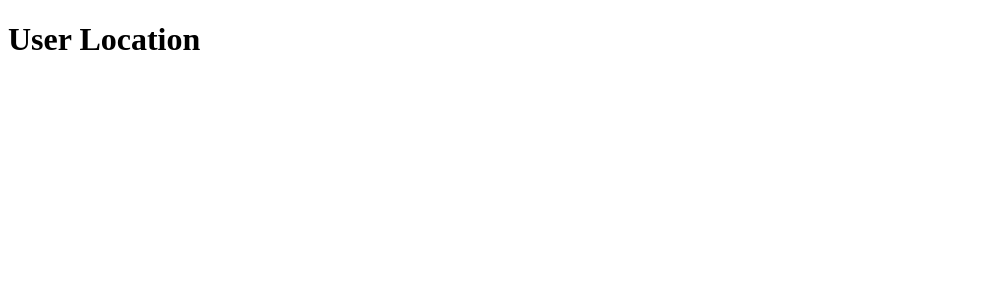
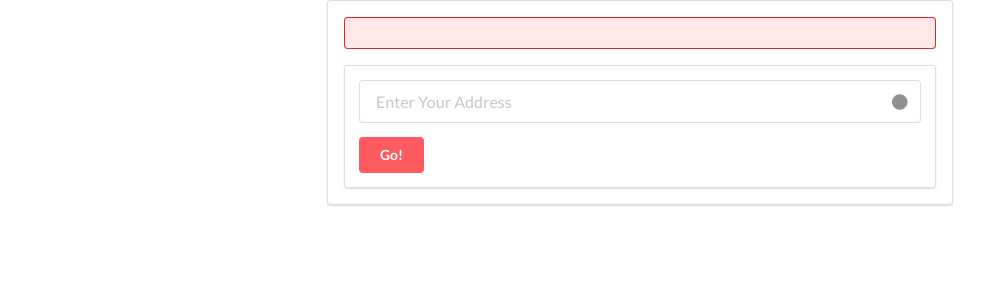
Before and after one commit to olliebs1/googlemaps_vuejs, a Vue app: page /#/ in a window 1280 px wide. Shown: the top 300 px of the page, without its empty margins (0-1007 px from the left). Built offline with nearby package versions, Linux system fonts and the light colour scheme.

Commit message:
semantic ui added and the user locator form has been created

```diff
--- a/public/index.html
+++ b/public/index.html
@@ -6,6 +6,7 @@
     <meta name="viewport" content="width=device-width,initial-scale=1.0">
     <link rel="icon" href="<%= BASE_URL %>favicon.ico">
     <title><%= htmlWebpackPlugin.options.title %></title>
+    <link rel="stylesheet" href="https://cdn.jsdelivr.net/npm/semantic-ui@2.4.2/dist/semantic.min.css">
   </head>
   <body>
     <noscript>
--- a/src/pages/UserLocation.vue
+++ b/src/pages/UserLocation.vue
@@ -1,3 +1,25 @@
 <template>
-    <h1> User Location </h1>
+    <section class="ui two column centered grid">
+        <div class="column">
+            <form action="" class="ui segment large form">
+                <div class="ui message red"></div>
+                <div class="ui segment">
+                    <div class="field">
+                        <div class="ui right icon input large">
+                            <input type="text" placeholder="Enter Your Address">
+                            <i class="circle icon"></i>
+                        </div>
+                    </div>
+                    <button class="ui button">Go!</button>
+                </div>
+            </form>
+        </div>
+    </section>
 </template>
+
+<style scoped>
+.ui.button, .dot.circle.icon {
+    background-color: #ff5a5f;
+    color: white;
+}
+</style>
```
